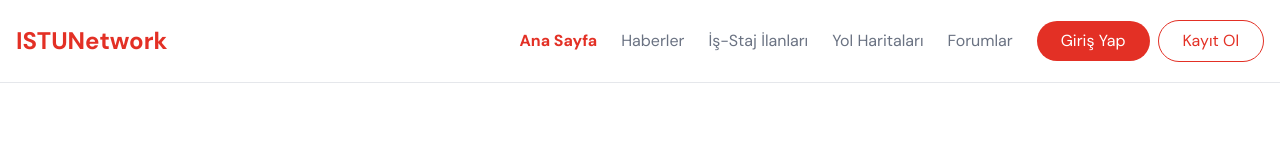
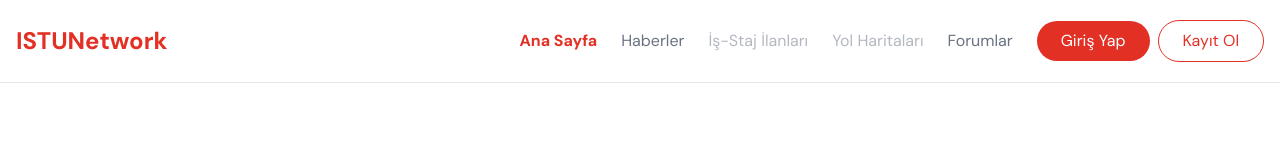
Before and after one commit to enesmuzaffer22/istun-network, a React (Vite) app in the folder frontend/: page / in a window 1280 px wide. Shown: the top 160 px of the page. Built offline with nearby package versions, Linux system fonts and the light colour scheme.

Commit message:
feat: added basic ui states for auth.

```diff
--- a/frontend/src/components/Navbar.jsx
+++ b/frontend/src/components/Navbar.jsx
@@ -1,5 +1,6 @@
 import React, { useState } from "react";
-import { Link, useLocation } from "react-router-dom";
+import { Link, useLocation, useNavigate } from "react-router-dom";
+import useAuthStore from "../store/authStore";
 
 const navPrimaryButtonStyles = "bg-primary text-white px-6 py-2 rounded-full";
 const navSecondaryButtonStyles =
@@ -10,9 +11,20 @@ const mobileNavButtonStyles =
 function Navbar() {
   const [isMenuOpen, setIsMenuOpen] = useState(false);
   const location = useLocation();
+  const navigate = useNavigate();
+  const isAuthenticated = useAuthStore((state) => state.isAuthenticated);
+  const logout = useAuthStore((state) => state.logout);
+
+  // Tooltip için state
+  const [showTooltip, setShowTooltip] = useState(null);
 
   const toggleMenu = () => {
     setIsMenuOpen(!isMenuOpen);
+  };
+
+  const handleLogout = () => {
+    logout();
+    navigate("/");
   };
 
   const getNavLinkClass = (path) => {
@@ -46,25 +58,64 @@ function Navbar() {
           <Link to="/haberler" className={getNavLinkClass("/haberler")}>
             Haberler
           </Link>
-          <Link to="/kariyer" className={getNavLinkClass("/kariyer")}>
+          {/* İş-Staj İlanları */}
+          <div className="relative">
+            {!isAuthenticated ? (
+              <span
+                className={getNavLinkClass("/kariyer") + " cursor-not-allowed opacity-50"}
+                onMouseEnter={() => setShowTooltip("kariyer")}
+                onMouseLeave={() => setShowTooltip(null)}
+              >
                 İş-Staj İlanları
-          </Link>
-          <Link
-            to="/yol-haritalari"
-            className={getNavLinkClass("/yol-haritalari")}
+              </span>
+            ) : (
+              <Link to="/kariyer" className={getNavLinkClass("/kariyer")}>İş-Staj İlanları</Link>
+            )}
+            {/* Tooltip */}
+            {showTooltip === "kariyer" && (
+              <div className="absolute left-1/2 -translate-x-1/2 mt-2 px-3 py-1 bg-gray-800 text-white text-xs rounded shadow z-10 whitespace-nowrap">
+                Giriş yapmalısınız
+              </div>
+            )}
+          </div>
+          {/* Yol Haritaları */}
+          <div className="relative">
+            {!isAuthenticated ? (
+              <span
+                className={getNavLinkClass("/yol-haritalari") + " cursor-not-allowed opacity-50"}
+                onMouseEnter={() => setShowTooltip("yol-haritalari")}
+                onMouseLeave={() => setShowTooltip(null)}
               >
                 Yol Haritaları
-          </Link>
+              </span>
+            ) : (
+              <Link to="/yol-haritalari" className={getNavLinkClass("/yol-haritalari")}>Yol Haritaları</Link>
+            )}
+            {/* Tooltip */}
+            {showTooltip === "yol-haritalari" && (
+              <div className="absolute left-1/2 -translate-x-1/2 mt-2 px-3 py-1 bg-gray-800 text-white text-xs rounded shadow z-10 whitespace-nowrap">
+                Giriş yapmalısınız
+              </div>
+            )}
+          </div>
           <Link to="/forumlar" className={getNavLinkClass("/forumlar")}>
             Forumlar
           </Link>
           <div className="flex items-center gap-2">
+            {!isAuthenticated ? (
+              <>
                 <Link to="/giris-yap" className={navPrimaryButtonStyles}>
                   Giriş Yap
                 </Link>
                 <Link to="/kayit-ol" className={navSecondaryButtonStyles}>
                   Kayıt Ol
                 </Link>
+              </>
+            ) : (
+              <button onClick={handleLogout} className={navPrimaryButtonStyles}>
+                Çıkış Yap
+              </button>
+            )}
           </div>
         </nav>
 
@@ -130,20 +181,46 @@ function Navbar() {
               >
                 Haberler
               </Link>
-              <Link
-                to="/kariyer"
-                className={getMobileNavLinkClass("/kariyer")}
-                onClick={toggleMenu}
+              {/* İş-Staj İlanları */}
+              <div className="relative w-full flex justify-center">
+                {!isAuthenticated ? (
+                  <span
+                    className={getMobileNavLinkClass("/kariyer") + " cursor-not-allowed opacity-50"}
+                    onMouseEnter={() => setShowTooltip("kariyer-mobil")}
+                    onMouseLeave={() => setShowTooltip(null)}
                   >
                     İş-Staj İlanları
-              </Link>
-              <Link
-                to="/yol-haritalari"
-                className={getMobileNavLinkClass("/yol-haritalari")}
-                onClick={toggleMenu}
+                  </span>
+                ) : (
+                  <Link to="/kariyer" className={getMobileNavLinkClass("/kariyer")} onClick={toggleMenu}>İş-Staj İlanları</Link>
+                )}
+                {/* Tooltip */}
+                {showTooltip === "kariyer-mobil" && (
+                  <div className="absolute left-1/2 -translate-x-1/2 mt-2 px-3 py-1 bg-gray-800 text-white text-xs rounded shadow z-10 whitespace-nowrap">
+                    Giriş yapmalısınız
+                  </div>
+                )}
+              </div>
+              {/* Yol Haritaları */}
+              <div className="relative w-full flex justify-center">
+                {!isAuthenticated ? (
+                  <span
+                    className={getMobileNavLinkClass("/yol-haritalari") + " cursor-not-allowed opacity-50"}
+                    onMouseEnter={() => setShowTooltip("yol-haritalari-mobil")}
+                    onMouseLeave={() => setShowTooltip(null)}
                   >
                     Yol Haritaları
-              </Link>
+                  </span>
+                ) : (
+                  <Link to="/yol-haritalari" className={getMobileNavLinkClass("/yol-haritalari")} onClick={toggleMenu}>Yol Haritaları</Link>
+                )}
+                {/* Tooltip */}
+                {showTooltip === "yol-haritalari-mobil" && (
+                  <div className="absolute left-1/2 -translate-x-1/2 mt-2 px-3 py-1 bg-gray-800 text-white text-xs rounded shadow z-10 whitespace-nowrap">
+                    Giriş yapmalısınız
+                  </div>
+                )}
+              </div>
               <Link
                 to="/forumlar"
                 className={getMobileNavLinkClass("/forumlar")}
@@ -154,6 +231,8 @@ function Navbar() {
 
               {/* Action Buttons */}
               <div className="flex flex-col gap-4 mt-8 w-full max-w-xs">
+                {!isAuthenticated ? (
+                  <>
                     <Link
                       to="/giris-yap"
                       className={`${mobileNavButtonStyles} text-center`}
@@ -168,6 +247,18 @@ function Navbar() {
                     >
                       Kayıt Ol
                     </Link>
+                  </>
+                ) : (
+                  <button
+                    onClick={() => {
+                      handleLogout();
+                      toggleMenu();
+                    }}
+                    className={`${mobileNavButtonStyles} text-center`}
+                  >
+                    Çıkış Yap
+                  </button>
+                )}
               </div>
             </nav>
           </div>
```
Lines whose indentation alone changed are shown as unchanged.
